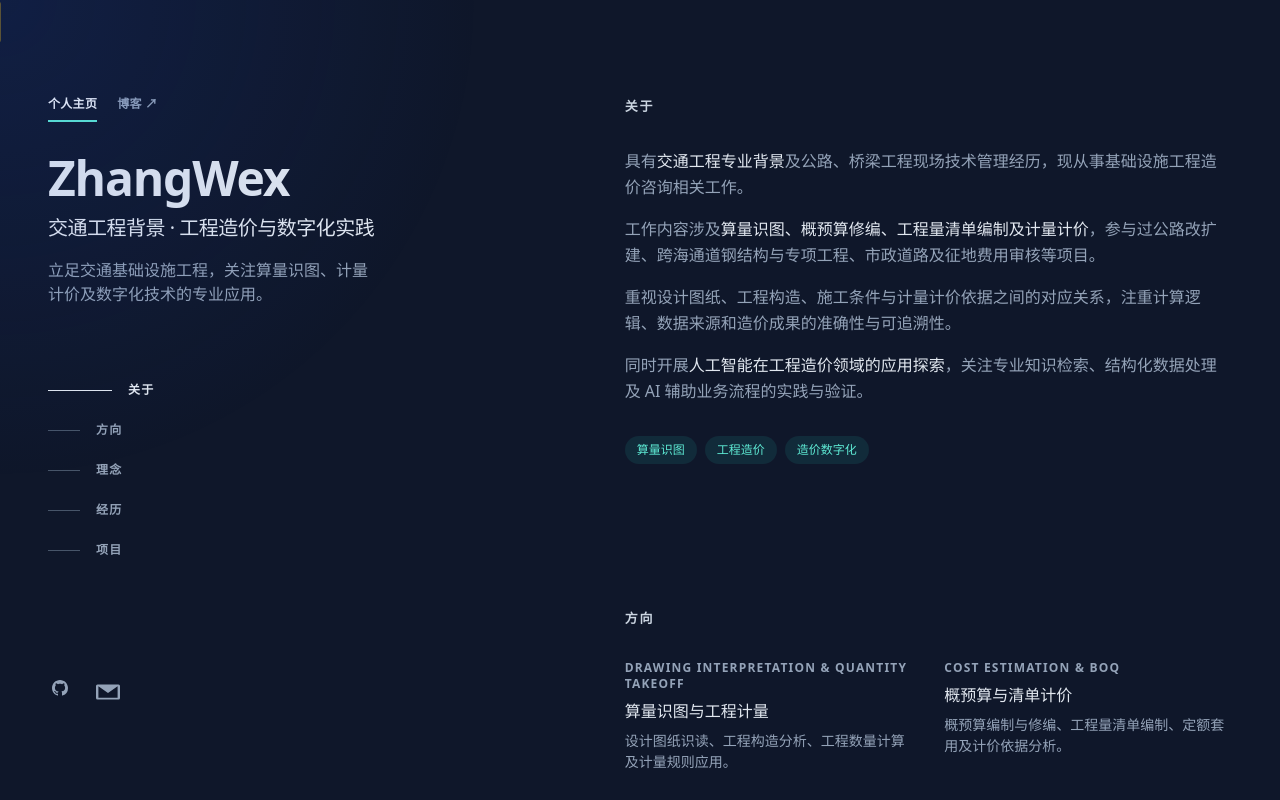
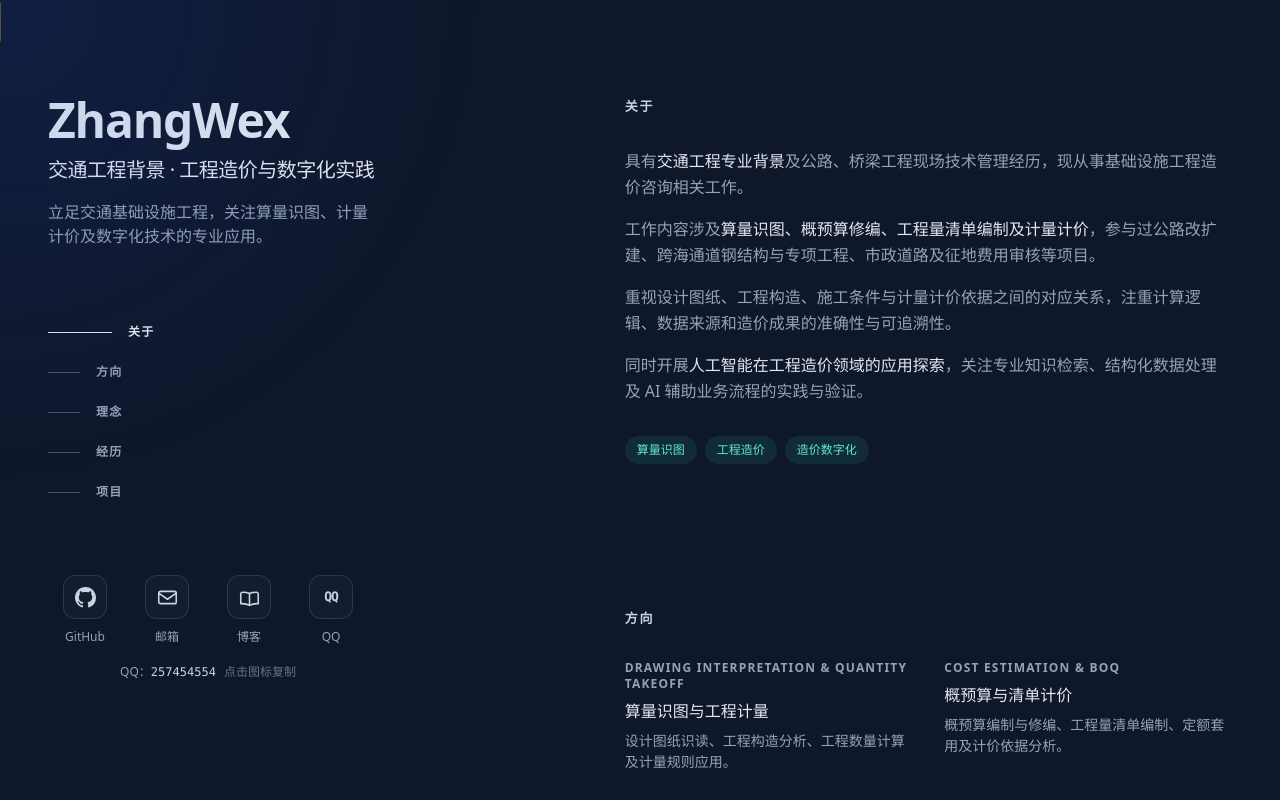
Before and after one commit to Zhangwier/zhangwier.github.io, a Next.js app: page / in a window 1280 px wide. Shown: the top 800 px of the page. Built offline with nearby package versions, Linux system fonts and the light colour scheme.

Commit message:
Align portfolio contact icons and add blog plus QQ entry

```diff
--- a/app/page.tsx
+++ b/app/page.tsx
@@ -1,4 +1,3 @@
-import Link from 'next/link';
 import Spotlight from '@/components/Spotlight';
 import Sidebar from '@/components/Sidebar';
 import About from '@/components/sections/About';
@@ -32,21 +31,6 @@ export default function Page() {
             <Experience />
             <Projects />
 
-            <section aria-labelledby="blog-invitation" className="mb-20 rounded-xl border border-slate-700/70 bg-gradient-to-br from-slate-800/65 to-slate-900 p-6 sm:p-8 lg:mb-28">
-              <p className="text-xs font-semibold uppercase tracking-[0.18em] text-teal-300/85">WRITINGS & NOTES</p>
-              <h2 id="blog-invitation" className="mt-3 text-xl font-semibold text-slate-100">研究与写作</h2>
-              <p className="mt-3 text-sm leading-7 text-slate-300">
-                工程造价实践、人工智能研究与个人思考，独立整理在博客中。
-              </p>
-              <Link
-                href="/blog/"
-                className="group mt-5 inline-flex min-h-10 items-center gap-2 border-b border-teal-300/50 text-sm font-medium text-teal-200 transition-colors hover:border-teal-200 hover:text-teal-100"
-              >
-                进入博客
-                <span aria-hidden="true" className="transition-transform group-hover:translate-x-1 motion-reduce:transform-none">→</span>
-              </Link>
-            </section>
-
             <Footer />
           </main>
         </div>
--- a/components/Sidebar.tsx
+++ b/components/Sidebar.tsx
@@ -7,13 +7,6 @@ export default function Sidebar() {
   return (
     <header className="lg:sticky lg:top-0 lg:flex lg:max-h-screen lg:w-[48%] lg:flex-col lg:justify-between lg:py-24">
       <div>
-        <nav aria-label="网站区域导航" className="mb-8 flex items-center gap-5 text-xs font-semibold tracking-wide">
-          <span aria-current="page" className="border-b-2 border-teal-300 pb-2 text-slate-100">个人主页</span>
-          <Link href="/blog/" className="border-b-2 border-transparent pb-2 text-slate-400 transition-colors hover:border-teal-300/60 hover:text-teal-200">
-            博客 <span aria-hidden="true">↗</span>
-          </Link>
-        </nav>
-
         <h1 className="text-4xl font-bold tracking-tight text-slate-200 sm:text-5xl">
           <Link href="/">{profile.name}</Link>
         </h1>
--- a/components/Social.tsx
+++ b/components/Social.tsx
@@ -1,39 +1,108 @@
+'use client';
+
+import Link from 'next/link';
+import { useState } from 'react';
 import { profile, type SocialLink } from '@/data/profile';
 
-const paths: Record<SocialLink['icon'], string> = {
-  github:
-    'M8 0C3.58 0 0 3.58 0 8c0 3.54 2.29 6.53 5.47 7.59.4.07.55-.17.55-.38 0-.19-.01-.82-.01-1.49-2.01.37-2.53-.49-2.69-.94-.09-.23-.48-.94-.82-1.13-.28-.15-.68-.52-.01-.53.63-.01 1.08.58 1.23.82.72 1.21 1.87.87 2.33.66.07-.52.28-.87.51-1.07-1.78-.2-3.64-.89-3.64-3.95 0-.87.31-1.59.82-2.15-.08-.2-.36-1.02.08-2.12 0 0 .67-.21 2.2.82.64-.18 1.32-.27 2-.27.68 0 1.36.09 2 .27 1.53-1.04 2.2-.82 2.2-.82.44 1.1.16 1.92.08 2.12.51.56.82 1.27.82 2.15 0 3.07-1.87 3.75-3.65 3.95.29.25.54.73.54 1.48 0 1.07-.01 1.93-.01 2.2 0 .21.15.46.55.38A8.012 8.012 0 0 0 16 8c0-4.42-3.58-8-8-8z',
-  linkedin:
-    'M20.447 20.452h-3.554v-5.569c0-1.328-.027-3.037-1.852-3.037-1.853 0-2.136 1.445-2.136 2.939v5.667H9.351V9h3.414v1.561h.046c.477-.9 1.637-1.85 3.37-1.85 3.601 0 4.267 2.37 4.267 5.455v6.286zM5.337 7.433a2.062 2.062 0 0 1-2.063-2.065 2.064 2.064 0 1 1 2.063 2.065zm1.782 13.019H3.555V9h3.564v11.452zM22.225 0H1.771C.792 0 0 .774 0 1.729v20.542C0 23.227.792 24 1.771 24h20.451C23.2 24 24 23.227 24 22.271V1.729C24 .774 23.2 0 22.225 0z',
-  x: 'M18.244 2.25h3.308l-7.227 8.26 8.502 11.24H16.17l-5.214-6.817L4.99 21.75H1.68l7.73-8.835L1.254 2.25H8.08l4.713 6.231zm-1.161 17.52h1.833L7.084 4.126H5.117z',
-  mail: 'M1.5 4.5h21a1.5 1.5 0 0 1 1.5 1.5v12a1.5 1.5 0 0 1-1.5 1.5h-21A1.5 1.5 0 0 1 0 18V6a1.5 1.5 0 0 1 1.5-1.5zm10.5 8.4L2.4 6.3v11.4h19.2V6.3L12 12.9z',
-};
+const iconPaths = {
+  github: {
+    viewBox: '0 0 16 16',
+    path: 'M8 0C3.58 0 0 3.58 0 8c0 3.54 2.29 6.53 5.47 7.59.4.07.55-.17.55-.38 0-.19-.01-.82-.01-1.49-2.01.37-2.53-.49-2.69-.94-.09-.23-.48-.94-.82-1.13-.28-.15-.68-.52-.01-.53.63-.01 1.08.58 1.23.82.72 1.21 1.87.87 2.33.66.07-.52.28-.87.51-1.07-1.78-.2-3.64-.89-3.64-3.95 0-.87.31-1.59.82-2.15-.08-.2-.36-1.02.08-2.12 0 0 .67-.21 2.2.82.64-.18 1.32-.27 2-.27.68 0 1.36.09 2 .27 1.53-1.04 2.2-.82 2.2-.82.44 1.1.16 1.92.08 2.12.51.56.82 1.27.82 2.15 0 3.07-1.87 3.75-3.65 3.95.29.25.54.73.54 1.48 0 1.07-.01 1.93-.01 2.2 0 .21.15.46.55.38A8.012 8.012 0 0 0 16 8c0-4.42-3.58-8-8-8z',
+  },
+  mail: {
+    viewBox: '0 0 24 24',
+    path: 'M4 5h16a2 2 0 0 1 2 2v10a2 2 0 0 1-2 2H4a2 2 0 0 1-2-2V7a2 2 0 0 1 2-2Zm-2 2 10 7 10-7',
+  },
+  blog: {
+    viewBox: '0 0 24 24',
+    path: 'M12 7.5c-2-1.1-4.2-1.5-8-1.5a2 2 0 0 0-2 2v11c3.6-.2 6.8.1 10 2 3.2-1.9 6.4-2.2 10-2V8a2 2 0 0 0-2-2c-3.8 0-6 .4-8 1.5Zm0 0V21',
+  },
+} as const;
+
+const tileClass = 'flex h-11 w-11 items-center justify-center rounded-xl border border-slate-700/75 bg-slate-800/35 text-slate-300 transition-all duration-200 group-hover:-translate-y-0.5 group-hover:border-teal-300/55 group-hover:bg-teal-300/10 group-hover:text-teal-200 group-focus-visible:border-teal-300 group-focus-visible:text-teal-200 motion-reduce:transform-none motion-reduce:transition-none';
+const itemClass = 'group flex min-h-[77px] w-full flex-col items-center justify-start gap-2 rounded-xl text-center focus-visible:outline-none';
+const labelClass = 'text-xs leading-5 text-slate-400 transition-colors group-hover:text-teal-200';
+
+function ContactIcon({ icon }: { icon: SocialLink['icon'] }) {
+  if (icon === 'qq') {
+    return <span aria-hidden="true" className="font-mono text-[13px] font-extrabold tracking-[-0.08em]">QQ</span>;
+  }
+  const data = iconPaths[icon];
+  return (
+    <svg
+      aria-hidden="true"
+      xmlns="http://www.w3.org/2000/svg"
+      viewBox={data.viewBox}
+      className="h-[21px] w-[21px]"
+      fill={icon === 'github' ? 'currentColor' : 'none'}
+      stroke={icon === 'github' ? 'none' : 'currentColor'}
+      strokeWidth={icon === 'github' ? undefined : 1.8}
+      strokeLinecap="round"
+      strokeLinejoin="round"
+    >
+      <path d={data.path} />
+    </svg>
+  );
+}
 
 export default function Social() {
+  const [qqNotice, setQqNotice] = useState('');
+  const qq = profile.social.find(item => item.icon === 'qq');
+  const qqNumber = qq?.icon === 'qq' ? qq.copyText : '';
+
+  async function copyQQ(value: string) {
+    try {
+      await navigator.clipboard.writeText(value);
+      setQqNotice('QQ 号码已复制');
+    } catch {
+      setQqNotice('无法自动复制，请手动选择下方号码');
+    }
+  }
+
   return (
-    <ul className="ml-1 mt-8 flex items-center" aria-label="社交链接">
-      {profile.social.map(({ label, href, icon }) => (
-        <li key={label} className="mr-5 text-xs">
+    <div className="mt-9 max-w-[320px]" aria-label="联系与博客入口">
+      <ul className="grid grid-cols-4 gap-2">
+        {profile.social.map(item => (
+          <li key={item.label} className="min-w-0">
+            {item.icon === 'qq' ? (
+              <button
+                type="button"
+                onClick={() => void copyQQ(item.copyText)}
+                title={`复制 QQ 号码：${item.copyText}`}
+                aria-label={`复制 QQ 号码 ${item.copyText}`}
+                className={itemClass}
+              >
+                <span className={tileClass}><ContactIcon icon="qq" /></span>
+                <span className={labelClass}>QQ</span>
+              </button>
+            ) : item.icon === 'blog' ? (
+              <Link href={item.href} title="阅读博客" className={itemClass}>
+                <span className={tileClass}><ContactIcon icon="blog" /></span>
+                <span className={labelClass}>博客</span>
+              </Link>
+            ) : (
               <a
-            href={href}
-            target="_blank"
-            rel="noreferrer noopener"
-            title={label}
-            className="block text-slate-400 transition-colors hover:text-slate-200"
+                href={item.href}
+                title={item.label}
+                className={itemClass}
+                {...(item.icon === 'github' ? { target: '_blank', rel: 'noopener noreferrer' } : {})}
               >
-            <span className="sr-only">{label}</span>
-            <svg
-              xmlns="http://www.w3.org/2000/svg"
-              viewBox="0 0 24 24"
-              fill="currentColor"
-              aria-hidden="true"
-              className="h-6 w-6"
-            >
-              <path d={paths[icon]} />
-            </svg>
+                <span className={tileClass}><ContactIcon icon={item.icon} /></span>
+                <span className={labelClass}>{item.label}</span>
               </a>
+            )}
           </li>
         ))}
       </ul>
+      {qqNumber && (
+        <p className="mt-2 text-center text-xs leading-6 text-slate-400">
+          QQ：<span className="select-all font-mono tabular-nums text-slate-300">{qqNumber}</span>
+          <span className="ml-2 text-slate-500">点击图标复制</span>
+        </p>
+      )}
+      <p role="status" aria-live="polite" className="min-h-5 text-center text-xs text-teal-300">
+        {qqNotice}
+      </p>
+    </div>
   );
 }
--- a/data/profile.ts
+++ b/data/profile.ts
@@ -3,11 +3,9 @@
  * 数组留空则对应区块与导航项自动隐藏。
  */
 
-export type SocialLink = {
-  label: string;
-  href: string;
-  icon: 'github' | 'linkedin' | 'x' | 'mail';
-};
+export type SocialLink =
+  | { label: string; href: string; icon: 'github' | 'mail' | 'blog' }
+  | { label: string; icon: 'qq'; copyText: string };
 
 export type FocusItem = {
   title: string;
@@ -104,6 +102,8 @@ export const profile = {
   social: [
     { label: 'GitHub', href: 'https://github.com/Zhangwier', icon: 'github' },
     { label: '邮箱', href: 'mailto:zhangwex@outlook.com', icon: 'mail' },
+    { label: '博客', href: '/blog/', icon: 'blog' },
+    { label: 'QQ', icon: 'qq', copyText: '257454554' },
   ] satisfies SocialLink[],
 
   // 有简历 PDF 就放到 public/resume.pdf，然后改成 '/resume.pdf'；留空则不显示入口。
```
Lines whose indentation alone changed are shown as unchanged.
